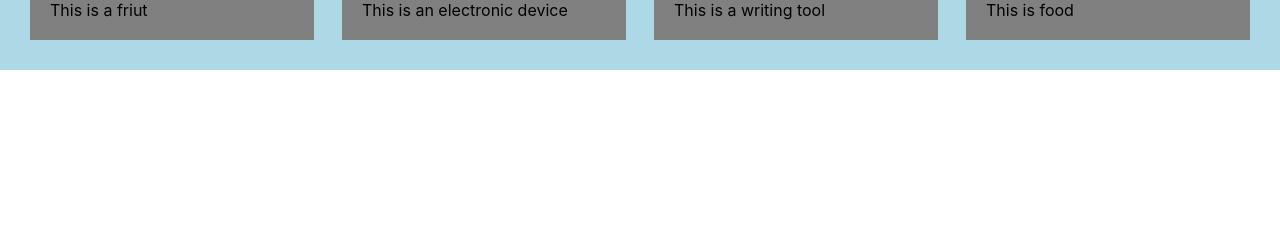
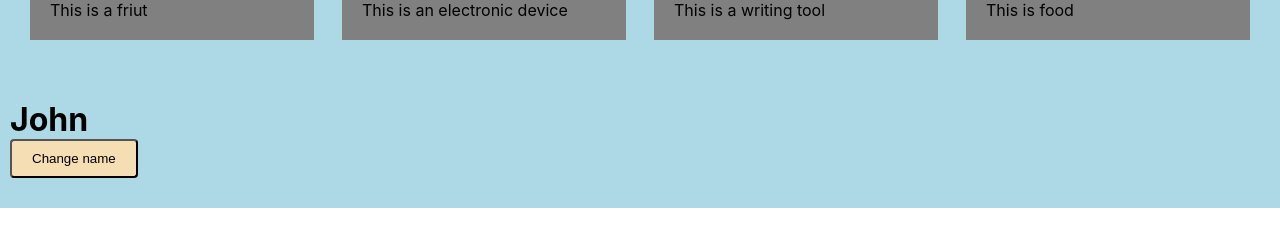
Before and after one commit to dngtemple/webdev, a React (Create React App) app in the folder React/firstapp/: page / in a window 1280 px wide. Shown: the part 437-684 px from the top of the page. Built offline with nearby package versions, Linux system fonts and the light colour scheme.

Commit message:
learning about state in react use the useState

```diff
--- a/React/firstapp/src/App.css
+++ b/React/firstapp/src/App.css
@@ -21,3 +21,14 @@
   width: 100%;
   height:150px;
 }
+
+.demo{
+  padding:30px 10px;
+  background-color: lightblue;
+}
+
+.demo button{
+  background-color: wheat;
+  border-radius: 4px;
+  padding:10px 20px;
+}
--- a/React/firstapp/src/App.js
+++ b/React/firstapp/src/App.js
@@ -2,6 +2,7 @@
 import './App.css';
 
 import Product from './products';
+import Demo from './demo';
 
 function App() {
 
@@ -58,6 +59,8 @@ function App() {
 
       </div>
 
+
+      <Demo/>
     </div>
   );
 }
--- /dev/null
+++ b/React/firstapp/src/demo.js
@@ -0,0 +1,29 @@
+import { useState } from "react";
+
+
+function Demo(){
+
+    // let name="Jeffery";
+
+    let[name,setName]=useState("John");
+
+    function ChangeName(){
+        // name="Eric";
+
+        setName("Kofi");
+    }
+    console.log(name);
+
+    return(
+        <div className="demo">
+           <h1>{name}</h1>
+
+           <button onClick={function(){
+              ChangeName();
+           }}>Change name</button>
+
+        </div>
+    );
+}
+
+export default Demo;
```
